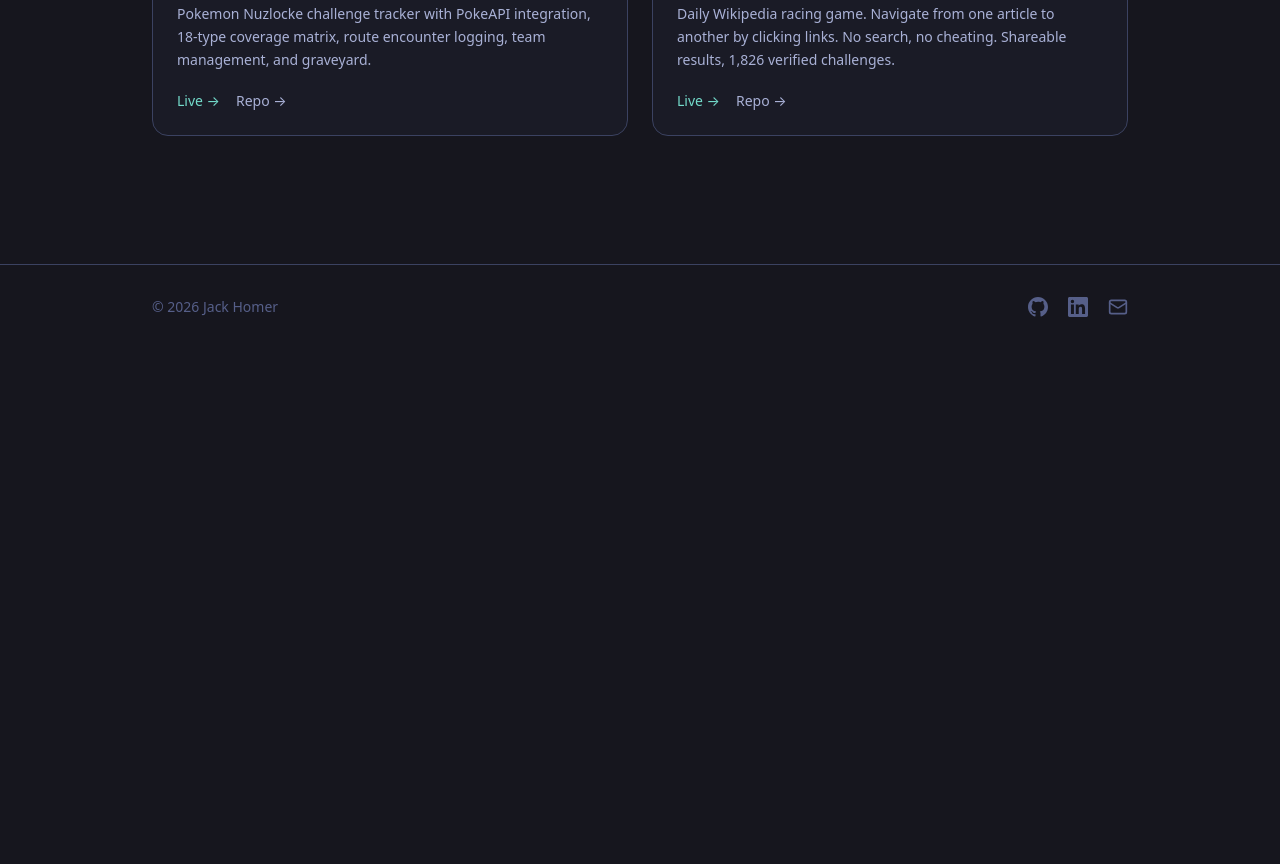
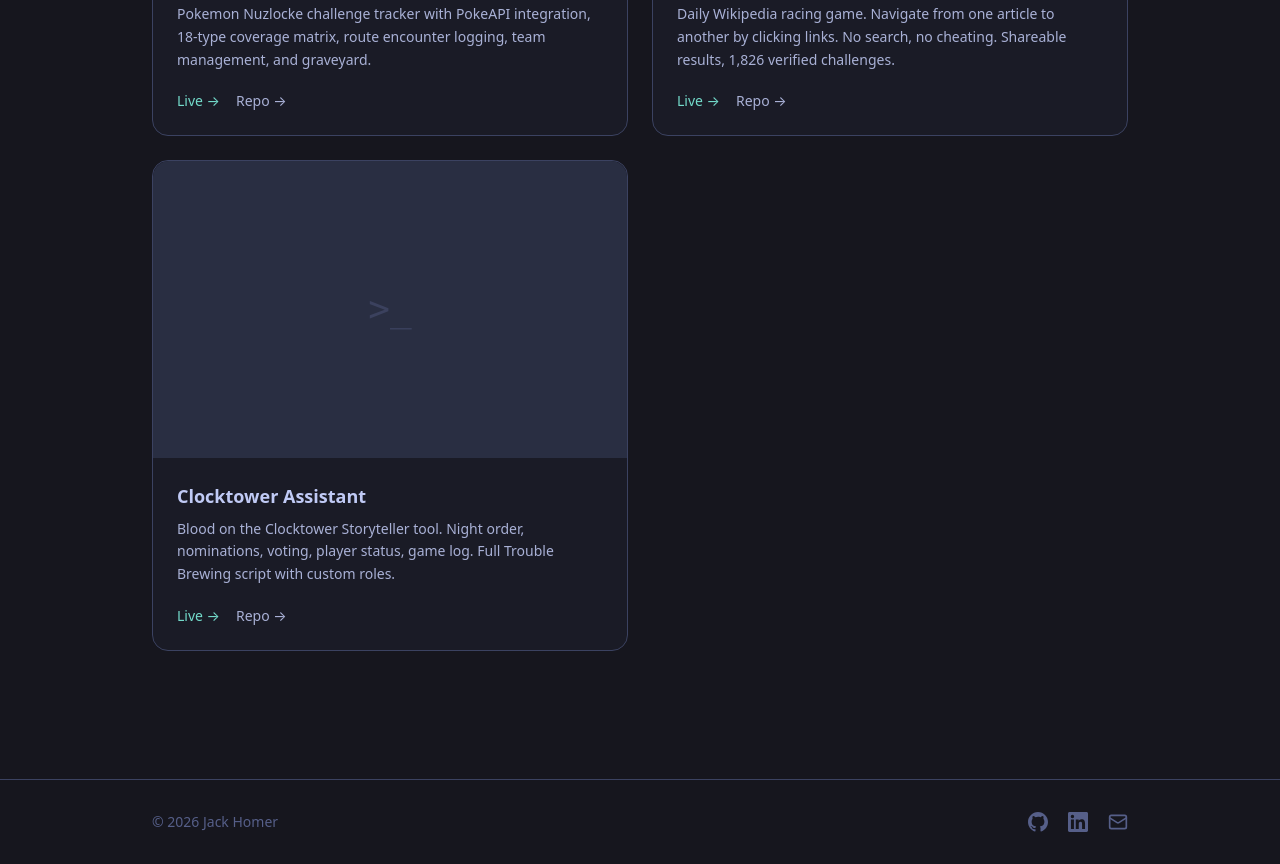
Before and after one commit to jhomer192/jhomer192.github.io, an Astro site: page /projects in a window 1280 px wide. Shown: the part 1528-2392 px from the top of the page. Before the commit the page ends 1877 px from the top, so only its background shows below. Built offline with nearby package versions, Linux system fonts and the light colour scheme; Astro itself is replaced by a stand-in of ours.

Commit message:
Add Blood on the Clocktower assistant to projects page

```diff
--- a/src/pages/projects.astro
+++ b/src/pages/projects.astro
@@ -45,6 +45,13 @@ const projects = [
     live: 'https://jhomer192.github.io/wikigame/',
     repo: 'https://github.com/jhomer192/wikigame',
     screenshot: '/screenshots/wikigame.webp',
+  },
+  {
+    title: 'Clocktower Assistant',
+    description: 'Blood on the Clocktower Storyteller tool. Night order, nominations, voting, player status, game log. Full Trouble Brewing script with custom roles.',
+    live: 'https://jhomer192.github.io/clocktower/',
+    repo: 'https://github.com/jhomer192/clocktower',
+    screenshot: null,
   },
 ];
 ---
```
